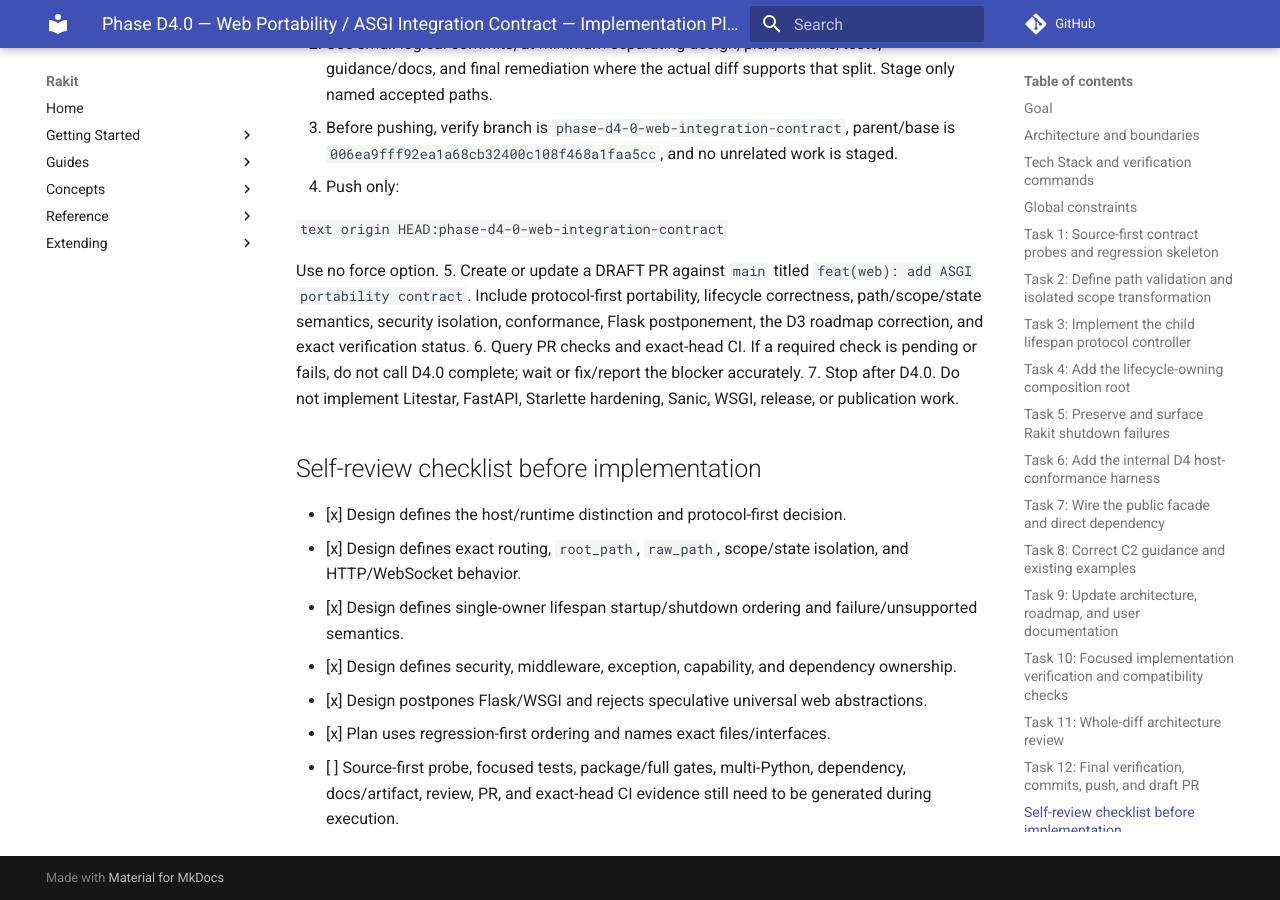
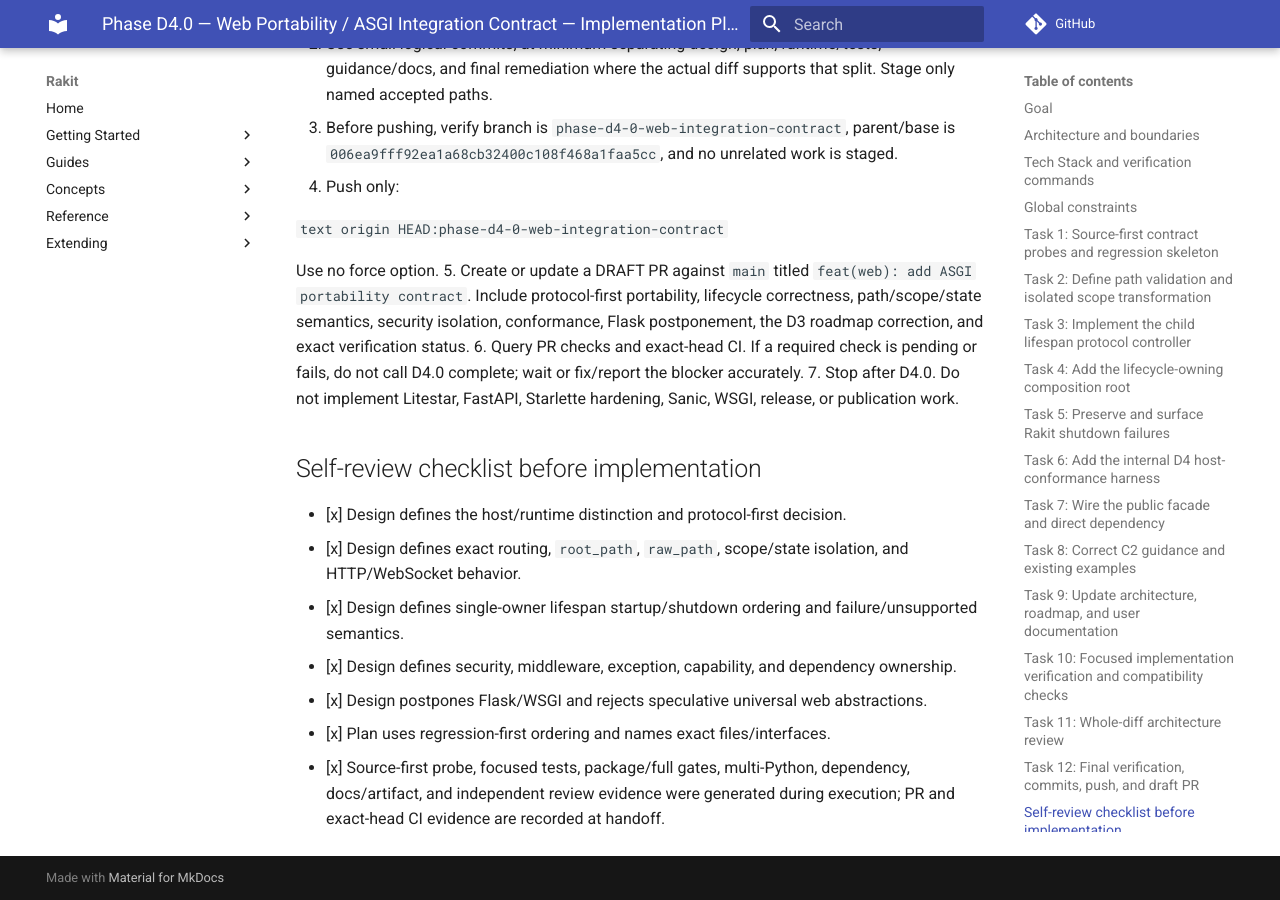
Before and after one commit to wihlarkop/rakit, an MkDocs documentation site: the page built from docs/superpowers/plans/2026-09-03-phase-d4-web-integration-contract.md, in a window 1280 px wide and 900 px high, scrolled down 9997 px. Built offline with MkDocs 1.6.1 and Material for MkDocs 9.7.7, drawn with Linux system fonts in a browser that asks for light colours; comment, search, counter and statistics services are not loaded.

Commit message:
docs(web): record D4 verification evidence

```diff
--- a/docs/superpowers/plans/2026-09-03-phase-d4-web-integration-contract.md
+++ b/docs/superpowers/plans/2026-09-03-phase-d4-web-integration-contract.md
@@ -436,6 +436,6 @@ SDK.
 - [x] Design postpones Flask/WSGI and rejects speculative universal web
   abstractions.
 - [x] Plan uses regression-first ordering and names exact files/interfaces.
-- [ ] Source-first probe, focused tests, package/full gates, multi-Python,
-  dependency, docs/artifact, review, PR, and exact-head CI evidence still need
-  to be generated during execution.
+- [x] Source-first probe, focused tests, package/full gates, multi-Python,
+  dependency, docs/artifact, and independent review evidence were generated
+  during execution; PR and exact-head CI evidence are recorded at handoff.
```
